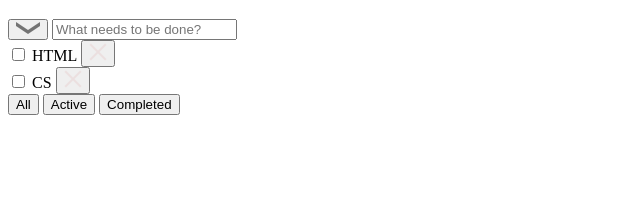
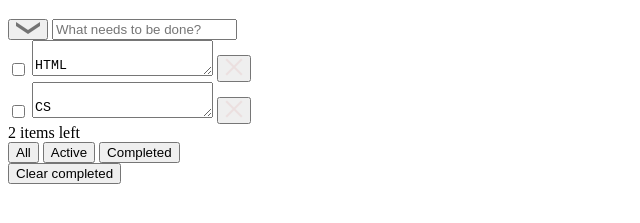
Before and after one commit to ok-technopolis-autumn-2017/Anton_Istomin, a plain HTML site: page index.html in a window 1280 px wide. Shown: the part 61-284 px from the top of the page, without its empty margins (0-640 px from the left). Drawn offline with Linux system fonts and the light colour scheme.

Commit message:
Small changes

```diff
--- a/index.html
+++ b/index.html
@@ -11,7 +11,7 @@
 			</div>
 			<div id="content">
 				<div class="note-input" aria-label="Добавление заметок">
-					<button class="note-remove-done" aria-label="Удалить выполненные заметки">
+					<button class="note-remove-done" aria-label="Отметить все как выполненные">
 						<img src="icons/select-all.png" alt="↓">
 					</button>
 					<input type="text" placeholder="What needs to be done?" name="new_note">
@@ -20,7 +20,9 @@
 					<div class="note-item" aria-label="Заметка">
 						<span class="note-item-checkbox" aria-label="Выбор состояния">
 							<input type="checkbox" id="HTML" aria-label="Отметить как выполненную"/>
-									<label for="HTML">HTML</label>
+							<textarea class="note-item-text">
+								HTML
+							</textarea>
 						</span>
 						<button class="note-item-delete" aria-label="Удалить заметку">
 							<img src="icons/close.png" alt="X">
@@ -29,21 +31,23 @@
 					<div class="note-item" aria-label="Заметка">
 						<span class="note-item-checkbox" aria-label="Выбор состояния">
 							<input type="checkbox" id="CS" aria-label="Отметить как выполненную"/>
-									<label for="CS">CS</label>
+							<textarea class="note-item-text">
+								CS
+							</textarea>
 						</span>
 						<button class="note-item-delete" aria-label="Удалить заметку">
 							<img src="icons/close.png" alt="X">
 						</button>
 					</div>
 				</div>
-				<div class="info-bar" aria-label="Информационное меню">
-					<div class="items-left" aria-label="Ещё не выполненых задач"></div>
+				<div class="action-bar" aria-label="Список действий">
+					<div class="items-left" aria-label="Ещё не выполненых задач">2 items left</div>
 					<div class="filters" aria-label="Фильтры">
-						<button class="filter-button" aria-label="Показать все">All</button>
-						<button class="filter-button" aria-label="Показать невыполненные">Active</button>
-						<button class="filter-button" aria-label="Показать выполненные">Completed</button>
+						<button class="filter-button" data-filter="all" aria-label="Показать все">All</button>
+						<button class="filter-button" data-filter="notcompleted" aria-label="Показать невыполненные">Active</button>
+						<button class="filter-button" data-filter="completed" aria-label="Показать выполненные">Completed</button>
 					</div>
-					<div class="info-msg" aria-label="Уведомление о действии"></div>
+						<button class="clear-completed-button" aria-label="Показать выполненные">Clear completed</button>
 				</div>
 			</div>
 		</div>
```
Lines whose indentation alone changed are shown as unchanged.
